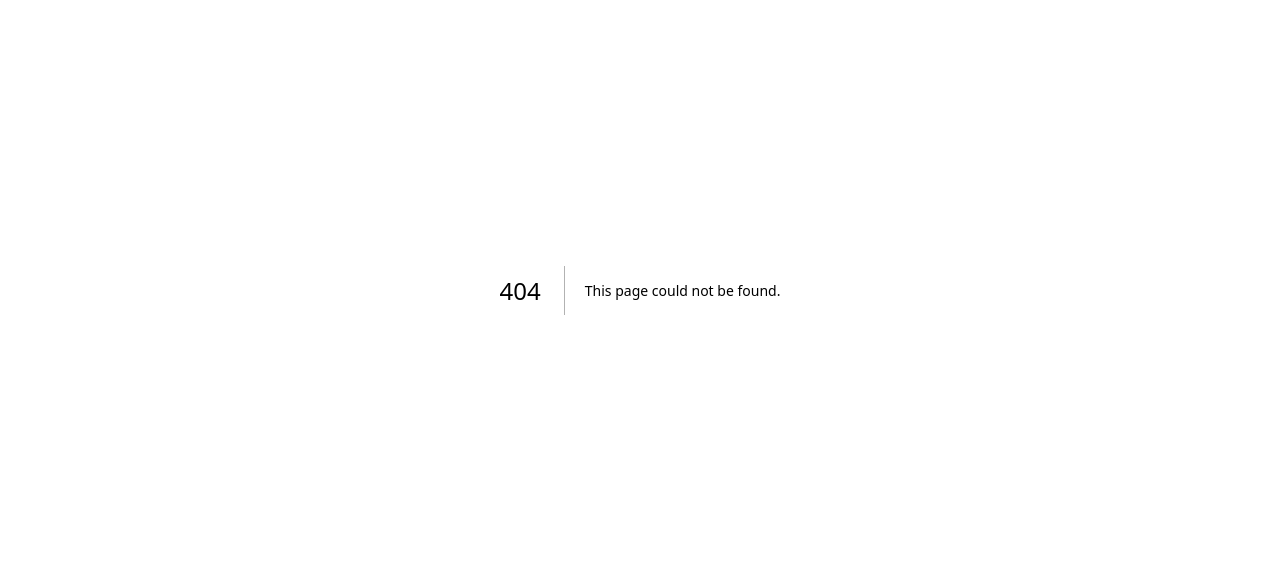
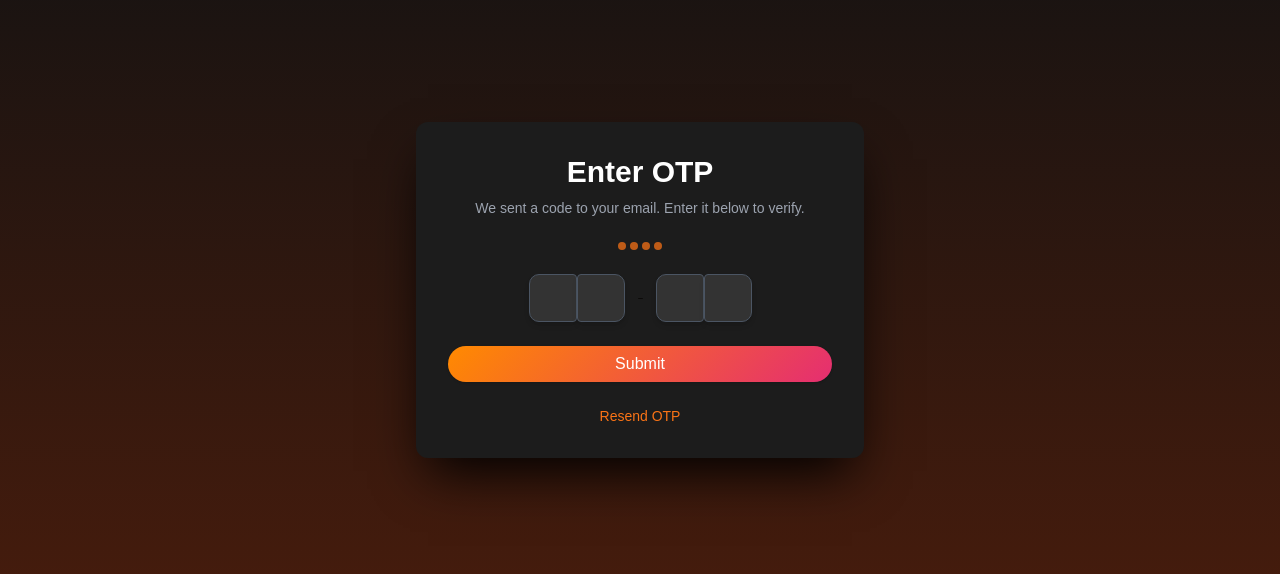
Before and after one commit to ChaitanyaMore29/frontend-dubspace, a Next.js app: page /email_verification in a window 1280 px wide. Before the commit this address had no page. Shown: the part 110-684 px from the top of the page. Built offline with nearby package versions, Linux system fonts and the light colour scheme.

Commit message:
added : otp verification

```diff
--- a/package.json
+++ b/package.json
@@ -9,6 +9,7 @@
     "lint": "next lint"
   },
   "dependencies": {
+    "@heroicons/react": "^2.1.5",
     "@radix-ui/react-checkbox": "^1.1.2",
     "@radix-ui/react-icons": "^1.3.1",
     "@radix-ui/react-label": "^2.1.0",
@@ -16,11 +17,12 @@
     "class-variance-authority": "^0.7.0",
     "clsx": "^2.1.1",
     "framer-motion": "^11.11.11",
+    "input-otp": "^1.4.0",
     "lucide-react": "^0.454.0",
     "next": "15.0.2",
     "next-themes": "^0.3.0",
-    "react": "19.0.0-rc-02c0e824-20241028",
-    "react-dom": "19.0.0-rc-02c0e824-20241028",
+    "react": "^18.3.1",
+    "react-dom": "^18.3.1",
     "tailwind-merge": "^2.5.4",
     "tailwindcss-animate": "^1.0.7"
   },
--- /dev/null
+++ b/src/app/email_verification/page.tsx
@@ -0,0 +1,91 @@
+"use client";
+import { useEffect, useState } from "react";
+import { motion } from "framer-motion";
+import { Button } from "@/components/ui/button";
+import {
+    InputOTP,
+    InputOTPGroup,
+    InputOTPSeparator,
+    InputOTPSlot,
+} from "@/components/ui/input-otp";
+import Link from "next/link";
+
+export default function OTPValidation() {
+    const [isClient, setIsClient] = useState(false);
+
+    useEffect(() => {
+        setIsClient(true);
+    }, []);
+
+    if (!isClient) return null;
+
+    return (
+        <div className="min-h-screen flex items-center justify-center bg-gradient-to-b from-[#131212] to-[#4c1d0c] p-4 relative overflow-hidden">
+            {/* Subtle animated background particles */}
+            <div className="absolute inset-0 z-0 animate-gradient overflow-hidden opacity-20" style={{
+                backgroundImage: 'radial-gradient(circle, rgba(255,255,255,0.1), transparent 20%)',
+            }}></div>
+
+            <motion.div
+                initial={{ opacity: 0, y: -20 }}
+                animate={{ opacity: 1, y: 0 }}
+                transition={{ duration: 1 }}
+                className="flex flex-col items-center w-full max-w-md bg-[#1c1c1c] rounded-lg shadow-2xl shadow-black p-8 space-y-6 relative z-10"
+            >
+                <div className="text-center space-y-2">
+                    <h1 className="text-3xl font-bold text-white">Enter OTP</h1>
+                    <p className="text-gray-400 text-sm">We sent a code to your email. Enter it below to verify.</p>
+                </div>
+
+                {/* Progress Indicator */}
+                <div className="flex justify-center space-x-1 mb-4">
+                    {[0, 1, 2, 3].map((_, i) => (
+                        <span key={i} className="w-2 h-2 bg-orange-500 rounded-full animate-pulse"></span>
+                    ))}
+                </div>
+
+                {/* OTP Input Field */}
+                <InputOTP maxLength={4} className="space-y-4 text-white">
+                    <InputOTPGroup>
+                        <InputOTPSlot
+                            index={0}
+                            className="bg-[#333] border border-gray-600 text-white text-center w-12 h-12 rounded focus:outline-none focus:ring-2 focus:ring-orange-500 transition-shadow duration-150 shadow-md hover:shadow-lg"
+                        />
+                        <InputOTPSlot
+                            index={1}
+                            className="bg-[#333] border border-gray-600 text-white text-center w-12 h-12 rounded focus:outline-none focus:ring-2 focus:ring-orange-500 transition-shadow duration-150 shadow-md hover:shadow-lg"
+                        />
+                    </InputOTPGroup>
+                    <InputOTPSeparator />
+                    <InputOTPGroup>
+                        <InputOTPSlot
+                            index={2}
+                            className="bg-[#333] border border-gray-600 text-white text-center w-12 h-12 rounded focus:outline-none focus:ring-2 focus:ring-orange-500 transition-shadow duration-150 shadow-md hover:shadow-lg"
+                        />
+                        <InputOTPSlot
+                            index={3}
+                            className="bg-[#333] border border-gray-600 text-white text-center w-12 h-12 rounded focus:outline-none focus:ring-2 focus:ring-orange-500 transition-shadow duration-150 shadow-md hover:shadow-lg"
+                        />
+                    </InputOTPGroup>
+                </InputOTP>
+
+                {/* Submit Button with Gradient and Rounded Shape */}
+                <Button
+                    type="submit"
+                    className="w-full text-sm md:text-base rounded-full py-3 text-white transition-transform duration-150 transform hover:scale-105"
+                    style={{
+                        background: "linear-gradient(135deg, #ff8a00, #e52e71)",
+                    }}
+                >
+                    Submit
+                </Button>
+
+                {/* Resend OTP Link with Animated Underline */}
+                <Link href="#" className="text-orange-500 hover:text-orange-600 text-sm mt-4 relative">
+                    <span className="absolute inset-x-0 bottom-0 h-[1px] bg-orange-600 transform scale-x-0 transition-transform duration-200 hover:scale-x-100"></span>
+                    Resend OTP
+                </Link>
+            </motion.div>
+        </div>
+    );
+}
--- /dev/null
+++ b/src/components/ui/input-otp.tsx
@@ -0,0 +1,71 @@
+"use client"
+
+import * as React from "react"
+import { DashIcon } from "@radix-ui/react-icons"
+import { OTPInput, OTPInputContext } from "input-otp"
+
+import { cn } from "@/lib/utils"
+
+const InputOTP = React.forwardRef<
+  React.ElementRef<typeof OTPInput>,
+  React.ComponentPropsWithoutRef<typeof OTPInput>
+>(({ className, containerClassName, ...props }, ref) => (
+  <OTPInput
+    ref={ref}
+    containerClassName={cn(
+      "flex items-center gap-2 has-[:disabled]:opacity-50",
+      containerClassName
+    )}
+    className={cn("disabled:cursor-not-allowed", className)}
+    {...props}
+  />
+))
+InputOTP.displayName = "InputOTP"
+
+const InputOTPGroup = React.forwardRef<
+  React.ElementRef<"div">,
+  React.ComponentPropsWithoutRef<"div">
+>(({ className, ...props }, ref) => (
+  <div ref={ref} className={cn("flex items-center", className)} {...props} />
+))
+InputOTPGroup.displayName = "InputOTPGroup"
+
+const InputOTPSlot = React.forwardRef<
+  React.ElementRef<"div">,
+  React.ComponentPropsWithoutRef<"div"> & { index: number }
+>(({ index, className, ...props }, ref) => {
+  const inputOTPContext = React.useContext(OTPInputContext)
+  const { char, hasFakeCaret, isActive } = inputOTPContext.slots[index]
+
+  return (
+    <div
+      ref={ref}
+      className={cn(
+        "relative flex h-9 w-9 items-center justify-center border-y border-r border-input text-sm shadow-sm transition-all first:rounded-l-md first:border-l last:rounded-r-md",
+        isActive && "z-10 ring-1 ring-ring",
+        className
+      )}
+      {...props}
+    >
+      {char}
+      {hasFakeCaret && (
+        <div className="pointer-events-none absolute inset-0 flex items-center justify-center">
+          <div className="h-4 w-px animate-caret-blink bg-foreground duration-1000" />
+        </div>
+      )}
+    </div>
+  )
+})
+InputOTPSlot.displayName = "InputOTPSlot"
+
+const InputOTPSeparator = React.forwardRef<
+  React.ElementRef<"div">,
+  React.ComponentPropsWithoutRef<"div">
+>(({ ...props }, ref) => (
+  <div ref={ref} role="separator" {...props}>
+    <DashIcon />
+  </div>
+))
+InputOTPSeparator.displayName = "InputOTPSeparator"
+
+export { InputOTP, InputOTPGroup, InputOTPSlot, InputOTPSeparator }
```
Also changed, not shown: 1 other file (tests, documents, lock files or other folders).
